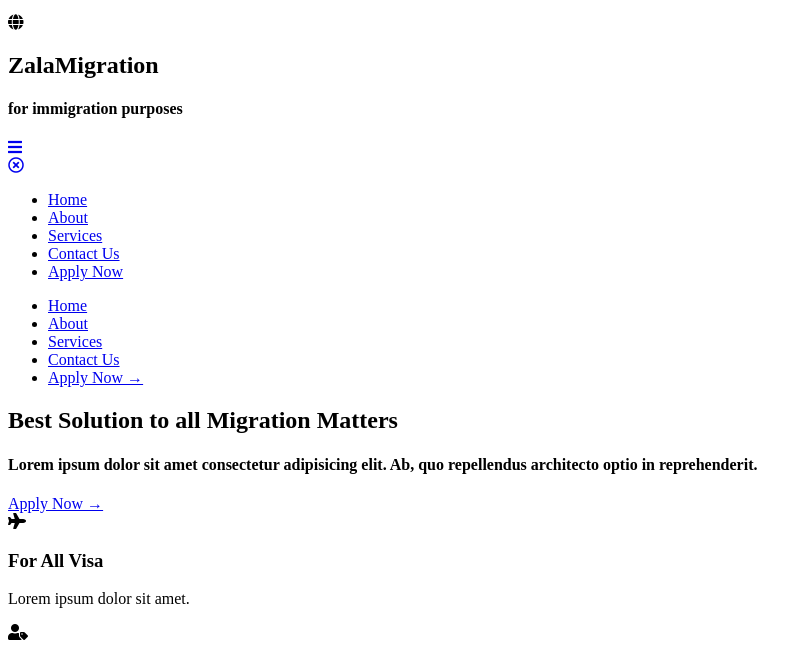
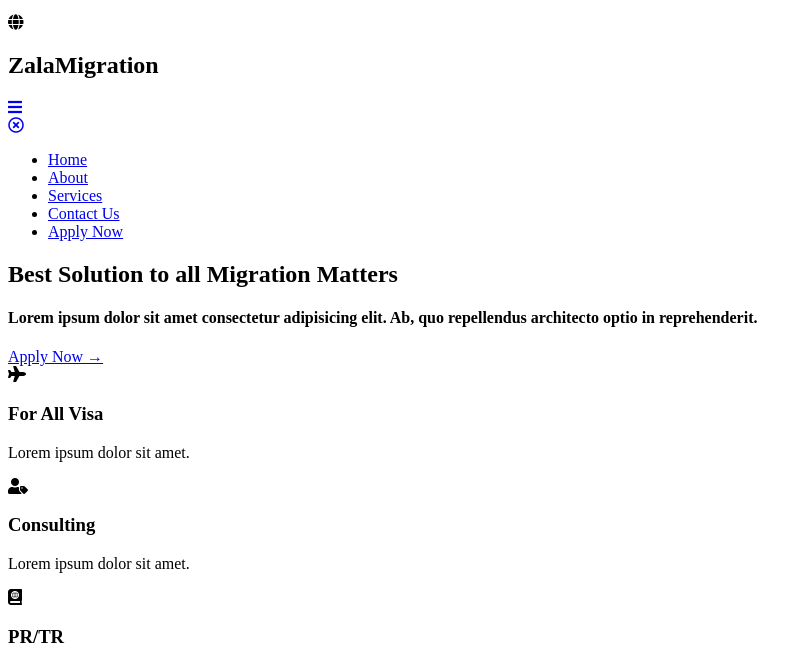
Before and after one commit to zala-dev/migration-service, a website built with Parcel: page index.html in a window 1280 px wide. Shown: the part 142-800 px from the top of the page, without its empty margins (0-812 px from the left). Built offline with nearby package versions, Linux system fonts and the light colour scheme.

Commit message:
fixed logo

```diff
--- a/index.html
+++ b/index.html
@@ -18,7 +18,7 @@
     <title>Zala Migration Consultant</title>
   </head>
   <body>
-    <div class="navbar">
+    <div class="navbar" id="nav">
       <div class="container">
         <nav class="nav-1">
           <ul class="nav-primary">
@@ -56,7 +56,7 @@
             <i class="fas fa-globe"></i>
             <div class="logo__text">
               <h1>Zala<span class="highlight">Migration</span></h1>
-              <h4>for immigration purposes</h4>
+              <!-- <h4>for immigration purposes</h4> -->
             </div>
           </div>
           <div class="nav-2__menu" id="nav-mobile-open-container">
@@ -66,25 +66,39 @@
             <a href="#" class="close-btn">
               <i class="far fa-times-circle"></i>
             </a>
-            <ul>
-              <li><a href="#" class="active">Home</a></li>
-              <li><a href="#">About</a></li>
-              <li><a href="#">Services</a></li>
-              <li><a href="#">Contact Us</a></li>
-              <li><a href="#" class="nav-cta-primary">Apply Now</a></li>
+            <ul class="nav-mobile-list">
+              <li>
+                <a href="#home" id="nav-link" class="active">Home</a>
+              </li>
+              <li>
+                <a href="#about" id="nav-link">About</a>
+              </li>
+              <li>
+                <a href="#services" id="nav-link">Services</a>
+              </li>
+              <li>
+                <a href="#contact" id="nav-link">Contact Us</a>
+              </li>
+              <li>
+                <a href="#nav" id="nav-link" class="nav-cta-primary"
+                  >Apply Now</a
+                >
+              </li>
             </ul>
           </div>
-          <ul class="nav-desk hidden">
-            <li><a href="#">Home</a></li>
-            <li><a href="#">About</a></li>
-            <li><a href="#">Services</a></li>
-            <li><a href="#">Contact Us</a></li>
-            <li><a href="#" class="nav-cta-primary">Apply Now &rarr;</a></li>
-          </ul>
+          <!-- <ul class="nav-desk hidden">
+            <li><a href="#home">Home</a></li>
+            <li><a href="#about">About</a></li>
+            <li><a href="#services">Services</a></li>
+            <li><a href="#contact">Contact Us</a></li>
+            <li>
+              <a href="#home" class="nav-cta-primary">Apply Now &rarr;</a>
+            </li>
+          </ul> -->
         </div>
       </nav>
     </div>
-    <section class="section-hero">
+    <section class="section-hero" id="home">
       <div class="container hero-container">
         <div class="hero-text">
           <h1>Best Solution to all Migration Matters</h1>
@@ -98,7 +112,7 @@
         </div>
       </div>
     </section>
-    <section class="section-services">
+    <section class="section-services" id="services">
       <div class="container">
         <div class="services-container">
           <div class="service">
@@ -140,7 +154,7 @@
         </div>
       </div>
     </section>
-    <section class="section section-about">
+    <section class="section section-about" id="about">
       <div class="container">
         <div class="about-container">
           <div class="about-heading">
@@ -269,7 +283,7 @@
         </div>
       </div>
     </section>
-    <footer class="section-footer">
+    <footer class="section-footer" id="contact">
       <div class="container">
         <div class="testimonials-heading">
           <h4>contact</h4>
--- a/src/js/script.js
+++ b/src/js/script.js
@@ -1,19 +1,26 @@
 'use strict';
-
+const navMobileContainer = document.querySelector('.nav-mobile');
+const navMobileList = document.querySelector('.nav-mobile-list');
+const navMobileLink = document.querySelector('.nav-mobile-link');
 const openMenuContainer = document.getElementById('nav-mobile-open-container');
 const closeMenuContainer = document.getElementById(
   'nav-mobile-close-container'
 );
 
 openMenuContainer.addEventListener('click', (e) => {
-  console.log(e.target);
   if (e.target.classList.contains('fas')) {
-    document.querySelector('.nav-mobile').classList.remove('hidden');
+    navMobileContainer.classList.remove('hidden');
   }
 });
 
 closeMenuContainer.addEventListener('click', (e) => {
   if (e.target.classList.contains('far')) {
-    document.querySelector('.nav-mobile').classList.add('hidden');
+    navMobileContainer.classList.add('hidden');
   }
 });
+
+navMobileContainer.addEventListener('click', (e) => {
+  const navLink = e.target.closest('#nav-link');
+  if (!navLink) return;
+  navMobileContainer.classList.add('hidden');
+});
--- a/src/sass/_base.scss
+++ b/src/sass/_base.scss
@@ -15,6 +15,7 @@
 
 html {
   font-size: 62.5%;
+  scroll-behavior: smooth;
 
   @media only screen and (min-width: 768px) {
     font-size: 75%;
```
